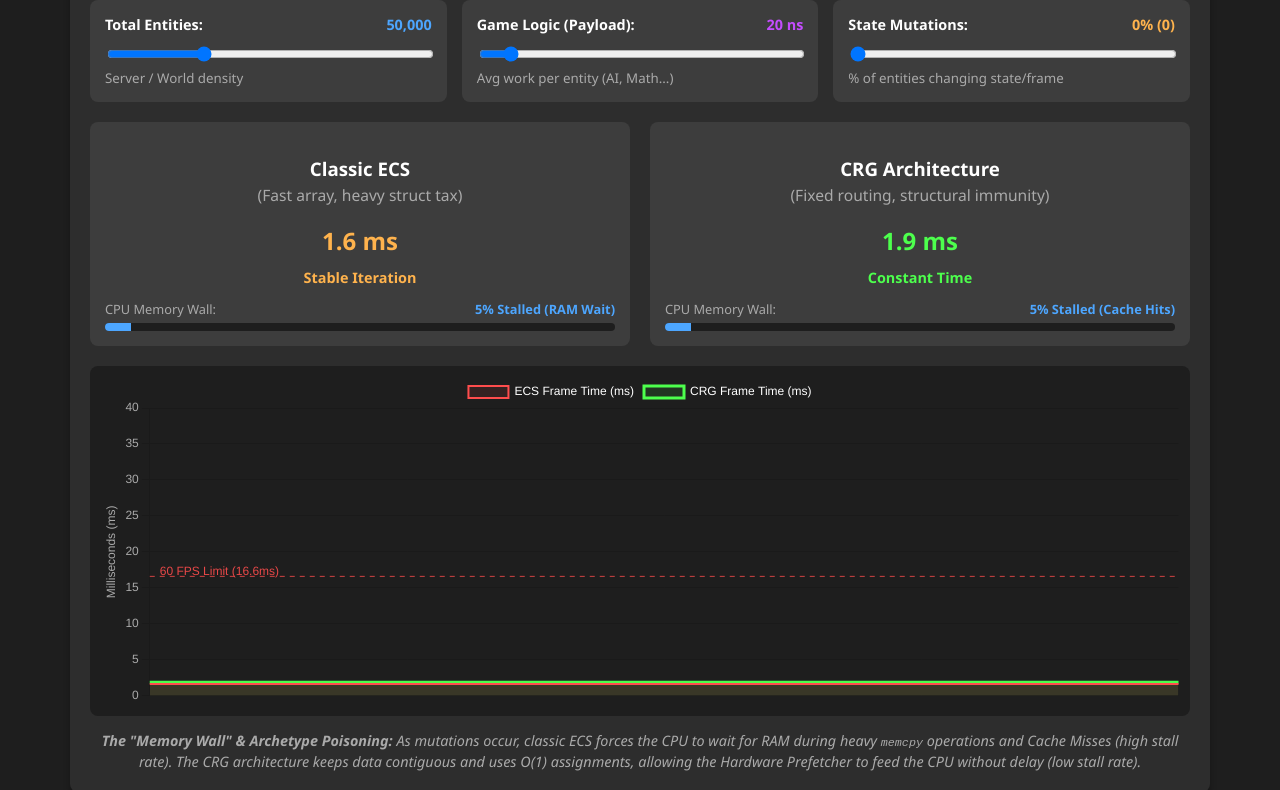
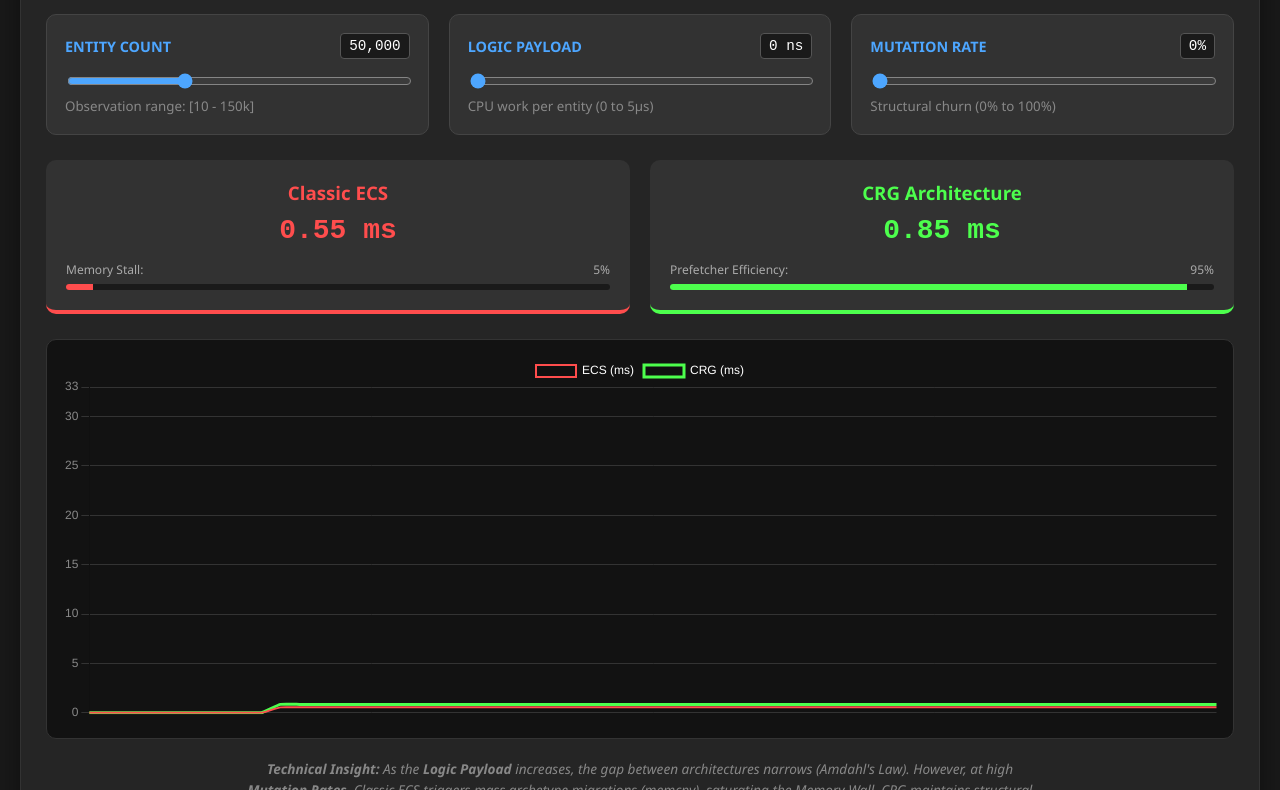
Before and after one commit to CT-74/CapabilityReconstructionGraph, a plain HTML site: page demo/final_simulator/index.html in a window 1280 px wide. Shown: the part 126-916 px from the top of the page. Drawn offline with nearby package versions, Linux system fonts and the light colour scheme.

Commit message:
updated simulator

```diff
--- a/demo/final_simulator/index.html
+++ b/demo/final_simulator/index.html
@@ -3,99 +3,87 @@
 <head>
     <meta charset="UTF-8">
     <meta name="viewport" content="width=device-width, initial-scale=1.0">
-    <title>Simulator: ECS vs CRG (Structural Immunity)</title>
+    <title>CRG Simulator: Extreme Stress Test</title>
     <script src="https://cdn.jsdelivr.net/npm/chart.js@3.9.1/dist/chart.min.js"></script>
     <style>
-        body { font-family: 'Segoe UI', Tahoma, Geneva, Verdana, sans-serif; background-color: #1e1e1e; color: #fff; margin: 0; padding: 20px; }
-        .container { max-width: 1100px; margin: 0 auto; background: #2d2d2d; padding: 20px; border-radius: 8px; box-shadow: 0 4px 6px rgba(0,0,0,0.3); }
-        h1 { text-align: center; color: #4da6ff; font-weight: 300; }
+        body { font-family: 'Segoe UI', Tahoma, Geneva, Verdana, sans-serif; background-color: #1a1a1a; color: #e0e0e0; margin: 0; padding: 20px; }
+        .container { max-width: 1200px; margin: 0 auto; background: #252525; padding: 25px; border-radius: 12px; box-shadow: 0 10px 30px rgba(0,0,0,0.5); border: 1px solid #333; }
+        h1 { text-align: center; color: #4da6ff; font-weight: 300; margin-bottom: 30px; text-transform: uppercase; letter-spacing: 2px; }
 
-        #errorLog { color: #ff4d4d; font-family: monospace; text-align: center; font-weight: bold; margin-bottom: 10px; }
+        .controls-grid { display: grid; grid-template-columns: repeat(3, 1fr); gap: 20px; margin-bottom: 25px; }
+        .control-panel { background: #323232; padding: 18px; border-radius: 10px; border: 1px solid #444; transition: border-color 0.3s; }
+        .control-panel:hover { border-color: #4da6ff; }
+        .slider-header { display: flex; justify-content: space-between; margin-bottom: 12px; align-items: center; }
+        .slider-header strong { font-size: 0.9em; color: #4da6ff; }
+        .val-badge { background: #1a1a1a; padding: 4px 8px; border-radius: 4px; font-family: monospace; font-size: 1.1em; color: #fff; border: 1px solid #555; }
 
-        .controls-grid { display: grid; grid-template-columns: repeat(3, 1fr); gap: 15px; margin-bottom: 20px; }
-        @media (max-width: 800px) { .controls-grid { grid-template-columns: 1fr; } }
+        input[type=range] { width: 100%; cursor: pointer; accent-color: #4da6ff; }
 
-        .control-panel { background: #3d3d3d; padding: 15px; border-radius: 8px; display: flex; flex-direction: column; }
-        .slider-header { display: flex; justify-content: space-between; margin-bottom: 10px; font-size: 0.9em; }
-        input[type=range] { width: 100%; cursor: pointer; }
+        .metrics { display: flex; justify-content: space-between; margin-bottom: 25px; gap: 20px; }
+        .metric-card { background: #323232; padding: 20px; border-radius: 10px; flex: 1; text-align: center; border-bottom: 4px solid #444; }
+        .metric-card.ecs { border-color: #ff4d4d; }
+        .metric-card.crg { border-color: #4dff4d; }
+        .metric-value { font-size: 28px; font-weight: bold; margin: 10px 0; font-family: monospace; }
 
-        .metrics { display: flex; justify-content: space-between; margin-bottom: 20px; gap: 20px; }
-        .metric-card { background: #3d3d3d; padding: 15px; border-radius: 8px; flex: 1; text-align: center; position: relative; }
-        .metric-value { font-size: 24px; font-weight: bold; margin-top: 10px; margin-bottom: 10px; }
-        .ecs-color { color: #ff4d4d; }
-        .crg-color { color: #4dff4d; }
+        .memory-wall-box { margin-top: 15px; text-align: left; }
+        .memory-label { font-size: 0.75em; color: #aaa; margin-bottom: 6px; display: flex; justify-content: space-between; }
+        .memory-bar-bg { width: 100%; height: 6px; background: #1a1a1a; border-radius: 3px; overflow: hidden; }
+        .memory-bar-fill { height: 100%; transition: width 0.2s cubic-bezier(0.4, 0, 0.2, 1); }
 
-        /* Memory Wall Visualization */
-        .memory-wall-label { font-size: 0.8em; color: #aaa; margin-bottom: 5px; display: flex; justify-content: space-between; }
-        .stall-warning { color: #ff4d4d; font-weight: bold; }
-        .stall-safe { color: #4da6ff; font-weight: bold; }
-        .memory-bar-bg { width: 100%; height: 8px; background: #1e1e1e; border-radius: 4px; overflow: hidden; }
-        .memory-bar-fill { height: 100%; transition: width 0.1s ease-out, background-color 0.1s ease-out; }
-
-        .chart-container { position: relative; height: 350px; width: 100%; background: #1e1e1e; border-radius: 8px; padding: 10px; box-sizing: border-box; }
-        .explanation { text-align: center; margin-top: 15px; font-style: italic; color: #aaa; font-size: 0.9em; line-height: 1.4; }
+        .chart-container { position: relative; height: 400px; width: 100%; background: #121212; border-radius: 10px; padding: 15px; box-sizing: border-box; border: 1px solid #333; }
+        .explanation { text-align: center; margin-top: 20px; font-style: italic; color: #888; font-size: 0.85em; line-height: 1.5; max-width: 800px; margin-left: auto; margin-right: auto; }
     </style>
 </head>
 <body>
 
 <div class="container">
-    <h1>Stability Benchmark: Classic ECS vs CRG</h1>
-
-    <div id="errorLog"></div>
+    <h1>CRG vs ECS: High-Frequency Mutation Stress Test</h1>
 
     <div class="controls-grid">
         <div class="control-panel">
             <div class="slider-header">
-                <label for="entitySlider"><strong>Total Entities:</strong></label>
-                <span id="entityValue" style="font-weight: bold; color: #4da6ff;">50,000</span>
+                <strong>ENTITY COUNT</strong>
+                <span id="entityValue" class="val-badge">50,000</span>
             </div>
-            <input type="range" id="entitySlider" min="10000" max="150000" step="10000" value="50000">
-            <small style="color: #aaa; margin-top: 5px;">Server / World density</small>
+            <input type="range" id="entitySlider" min="10" max="150000" step="10" value="50000">
+            <small style="color: #888;">Observation range: [10 - 150k]</small>
         </div>
 
         <div class="control-panel">
             <div class="slider-header">
-                <label for="logicSlider"><strong>Game Logic (Payload):</strong></label>
-                <span id="logicValue" style="font-weight: bold; color: #c44dff;">20 ns</span>
+                <strong>LOGIC PAYLOAD</strong>
+                <span id="logicValue" class="val-badge">20 ns</span>
             </div>
-            <input type="range" id="logicSlider" min="5" max="200" step="5" value="20">
-            <small style="color: #aaa; margin-top: 5px;">Avg work per entity (AI, Math...)</small>
+            <input type="range" id="logicSlider" min="0" max="5000" step="50" value="20">
+            <small style="color: #888;">CPU work per entity (0 to 5µs)</small>
         </div>
 
         <div class="control-panel">
             <div class="slider-header">
-                <label for="mutationSlider"><strong>State Mutations:</strong></label>
-                <span id="mutationValue" style="font-weight: bold; color: #ffb34d;">0%</span>
+                <strong>MUTATION RATE</strong>
+                <span id="mutationValue" class="val-badge">0%</span>
             </div>
-            <input type="range" id="mutationSlider" min="0" max="50" step="1" value="0">
-            <small style="color: #aaa; margin-top: 5px;">% of entities changing state/frame</small>
+            <input type="range" id="mutationSlider" min="0" max="100" step="1" value="0">
+            <small style="color: #888;">Structural churn (0% to 100%)</small>
         </div>
     </div>
 
     <div class="metrics">
-        <div class="metric-card">
-            <h3>Classic ECS <br><small style="font-weight: normal; color: #aaa;">(Fast array, heavy struct tax)</small></h3>
-            <div class="metric-value ecs-color" id="ecsStatus">0.0 ms</div>
-
-            <div class="memory-wall-label">
-                <span>CPU Memory Wall:</span>
-                <span id="ecsStallText">5% Stalled</span>
-            </div>
-            <div class="memory-bar-bg">
-                <div class="memory-bar-fill" id="ecsStallBar" style="width: 5%; background-color: #4da6ff;"></div>
+        <div class="metric-card ecs">
+            <h3 style="margin:0; color:#ff4d4d">Classic ECS</h3>
+            <div class="metric-value" id="ecsStatus" style="color:#ff4d4d">0.0 ms</div>
+            <div class="memory-wall-box">
+                <div class="memory-label"><span>Memory Stall:</span><span id="ecsStallText">5%</span></div>
+                <div class="memory-bar-bg"><div class="memory-bar-fill" id="ecsStallBar" style="width: 5%; background: #ff4d4d;"></div></div>
             </div>
         </div>
 
-        <div class="metric-card">
-            <h3>CRG Architecture <br><small style="font-weight: normal; color: #aaa;">(Fixed routing, structural immunity)</small></h3>
-            <div class="metric-value crg-color" id="crgStatus">0.0 ms</div>
-
-            <div class="memory-wall-label">
-                <span>CPU Memory Wall:</span>
-                <span id="crgStallText">8% Stalled</span>
-            </div>
-            <div class="memory-bar-bg">
-                <div class="memory-bar-fill" id="crgStallBar" style="width: 8%; background-color: #4da6ff;"></div>
+        <div class="metric-card crg">
+            <h3 style="margin:0; color:#4dff4d">CRG Architecture</h3>
+            <div class="metric-value" id="crgStatus" style="color:#4dff4d">0.0 ms</div>
+            <div class="memory-wall-box">
+                <div class="memory-label"><span>Prefetcher Efficiency:</span><span id="crgStallText">95%</span></div>
+                <div class="memory-bar-bg"><div class="memory-bar-fill" id="crgStallBar" style="width: 95%; background: #4dff4d;"></div></div>
             </div>
         </div>
     </div>
@@ -105,17 +93,11 @@
     </div>
 
     <div class="explanation">
-        <strong>The "Memory Wall" & Archetype Poisoning:</strong> As mutations occur, classic ECS forces the CPU to wait for RAM during heavy <code>memcpy</code> operations and Cache Misses (high stall rate). The CRG architecture keeps data contiguous and uses O(1) assignments, allowing the Hardware Prefetcher to feed the CPU without delay (low stall rate).
+        <strong>Technical Insight:</strong> As the <strong>Logic Payload</strong> increases, the gap between architectures narrows (Amdahl's Law). However, at high <strong>Mutation Rates</strong>, Classic ECS triggers mass archetype migrations (memcpy), saturating the Memory Wall. CRG maintains structural immunity via O(1) state resolution.
     </div>
 </div>
 
 <script>
-    window.onerror = function(message, source, lineno, colno, error) {
-        document.getElementById('errorLog').innerText = "SYSTEM ERROR: " + message;
-        return false;
-    };
-
-    try {
     const entitySlider = document.getElementById('entitySlider');
     const logicSlider = document.getElementById('logicSlider');
     const mutationSlider = document.getElementById('mutationSlider');
@@ -126,42 +108,19 @@
 
     const ecsStatus = document.getElementById('ecsStatus');
     const crgStatus = document.getElementById('crgStatus');
-
-        const ecsStallText = document.getElementById('ecsStallText');
     const ecsStallBar = document.getElementById('ecsStallBar');
-        const crgStallText = document.getElementById('crgStallText');
     const crgStallBar = document.getElementById('crgStallBar');
 
     const ctx = document.getElementById('performanceChart').getContext('2d');
-        const maxDataPoints = 50;
-
-        Chart.defaults.color = '#aaaaaa';
+    const maxDataPoints = 60;
 
     const chart = new Chart(ctx, {
         type: 'line',
         data: {
             labels: Array(maxDataPoints).fill(''),
             datasets: [
-                    {
-                        label: 'ECS Frame Time (ms)',
-                        borderColor: '#ff4d4d',
-                        backgroundColor: 'rgba(255, 77, 77, 0.1)',
-                        borderWidth: 2,
-                        data: Array(maxDataPoints).fill(1.15),
-                        fill: true,
-                        tension: 0.1,
-                        pointRadius: 0
-                    },
-                    {
-                        label: 'CRG Frame Time (ms)',
-                        borderColor: '#4dff4d',
-                        backgroundColor: 'rgba(77, 255, 77, 0.1)',
-                        borderWidth: 3,
-                        data: Array(maxDataPoints).fill(1.4),
-                        fill: true,
-                        tension: 0.1,
-                        pointRadius: 0
-                    }
+                { label: 'ECS (ms)', borderColor: '#ff4d4d', borderWidth: 2, data: Array(maxDataPoints).fill(0), fill: false, tension: 0.1, pointRadius: 0 },
+                { label: 'CRG (ms)', borderColor: '#4dff4d', borderWidth: 3, data: Array(maxDataPoints).fill(0), fill: false, tension: 0.1, pointRadius: 0 }
             ]
         },
         options: {
@@ -169,128 +128,63 @@
             responsive: true,
             maintainAspectRatio: false,
             scales: {
-                    y: {
-                        beginAtZero: true,
-                        max: 40,
-                        title: { display: true, text: 'Milliseconds (ms)' }
-                    },
+                y: { beginAtZero: true, max: 33, grid: { color: '#333' }, ticks: { color: '#888' } },
                 x: { display: false }
             },
-                plugins: { legend: { labels: { color: '#fff' } } }
-            },
-            plugins: [{
-                id: 'horizontalLine',
-                beforeDraw: function(chart) {
-                    try {
-                        const yAxis = chart.scales.y;
-                        if (!yAxis) return;
-
-                        const ctx = chart.ctx;
-                        const y16 = yAxis.getPixelForValue(16.6);
-                        if (isNaN(y16)) return;
-
-                        ctx.save();
-                        ctx.beginPath();
-                        ctx.moveTo(chart.chartArea.left, y16);
-                        ctx.lineTo(chart.chartArea.right, y16);
-                        ctx.lineWidth = 1;
-                        ctx.strokeStyle = 'rgba(255, 77, 77, 0.8)';
-                        ctx.setLineDash([5, 5]);
-                        ctx.stroke();
-                        ctx.fillStyle = 'rgba(255, 77, 77, 0.9)';
-                        ctx.fillText('60 FPS Limit (16.6ms)', chart.chartArea.left + 10, y16 - 5);
-                        ctx.restore();
-                    } catch (err) {}
+            plugins: { legend: { display: true, labels: { color: '#fff' } } }
         }
-            }]
     });
 
-        // --- HARDWARE PHYSICS CONSTANTS ---
-        const BASE_SYSTEM_OVERHEAD_MS = 0.5;
-        const ECS_ITERATION_NS = 3;
-        const CRG_ROUTING_NS = 8;
-
-        const ECS_ARCHETYPE_MOVE_MS = 0.0012;
-        const CRG_STATE_ASSIGN_MS = 0.000005;
-
-        let firstTick = true;
+    // Constants
+    const ECS_MEMCPY_TAX_MS = 0.0015; // Cost of moving 1 entity between archetypes
+    const CRG_ROUTING_TAX_NS = 6;     // Fixed nanosecond cost per entity for routing
+    const BASE_OS_MS = 0.4;
 
     setInterval(() => {
-            if (!chart || !chart.data) return;
+        const n = parseInt(entitySlider.value);
+        const logic = parseInt(logicSlider.value);
+        const mutPct = parseInt(mutationSlider.value);
+        const mutCount = Math.floor(n * (mutPct / 100));
 
-            if (firstTick) {
-                chart.resize();
-                firstTick = false;
-            }
+        entityDisplay.innerText = n.toLocaleString();
+        logicDisplay.innerText = logic + " ns";
+        mutationDisplay.innerText = mutPct + "%";
 
-            const entities = parseInt(entitySlider.value);
-            const logicNs = parseInt(logicSlider.value);
-            const mutationPct = parseInt(mutationSlider.value);
+        // PHYSICS ENGINE
+        // ECS: Linear logic + Archetype relocation tax
+        let ecsLogicTime = (n * (logic + 3)) / 1000000;
+        let ecsMutationTax = mutCount * ECS_MEMCPY_TAX_MS;
+        let ecsChaos = mutPct > 2 ? Math.random() * (ecsMutationTax * 0.2) : 0;
+        let ecsTotal = BASE_OS_MS + ecsLogicTime + ecsMutationTax + ecsChaos;
 
-            const absoluteMutations = Math.floor(entities * (mutationPct / 100));
+        // CRG: Linear logic + Fixed routing tax (Mutation is O(1) so it costs ~0)
+        let crgLogicTime = (n * (logic + 3 + CRG_ROUTING_TAX_NS)) / 1000000;
+        let crgMutationTax = (mutCount * 5) / 1000000; // Almost zero
+        let crgTotal = BASE_OS_MS + crgLogicTime + crgMutationTax;
 
-            entityDisplay.innerText = entities.toLocaleString();
-            logicDisplay.innerText = logicNs + " ns";
-            mutationDisplay.innerText = mutationPct + "% (" + absoluteMutations.toLocaleString() + ")";
+        // STALL CALCULATION (Visual only)
+        let stallFactor = (ecsMutationTax / (ecsTotal + 0.1)) * 100;
+        ecsStallBar.style.width = Math.min(100, 5 + stallFactor) + "%";
+        document.getElementById('ecsStallText').innerText = Math.floor(Math.min(98, 5 + stallFactor)) + "%";
 
-            const ECS_COST_PER_ENTITY_MS = (logicNs + ECS_ITERATION_NS) / 1000000;
-            const CRG_COST_PER_ENTITY_MS = (logicNs + CRG_ROUTING_NS) / 1000000;
+        crgStallBar.style.width = "95%"; // CRG prefetcher is always efficient
 
-            // Compute CPU WORK vs MEMORY STALL for ECS
-            let ecsComputeTime = BASE_SYSTEM_OVERHEAD_MS + (entities * ECS_COST_PER_ENTITY_MS);
-            let ecsStallTime = (absoluteMutations * ECS_ARCHETYPE_MOVE_MS) + (mutationPct > 1 ? (Math.random() * (absoluteMutations * 0.0004)) : 0);
-            let ecsTotalTime = ecsComputeTime + ecsStallTime;
+        // UPDATE UI
+        ecsStatus.innerText = ecsTotal.toFixed(2) + " ms";
+        crgStatus.innerText = crgTotal.toFixed(2) + " ms";
 
-            // Compute CPU WORK vs MEMORY STALL for CRG
-            let crgComputeTime = BASE_SYSTEM_OVERHEAD_MS + (entities * CRG_COST_PER_ENTITY_MS);
-            let crgStallTime = absoluteMutations * CRG_STATE_ASSIGN_MS; // Almost zero latency
-            let crgTotalTime = crgComputeTime + crgStallTime;
+        // Update Chart
+        chart.data.datasets[0].data.shift();
+        chart.data.datasets[0].data.push(ecsTotal);
+        chart.data.datasets[1].data.shift();
+        chart.data.datasets[1].data.push(crgTotal);
 
-            if(ecsTotalTime > 50) ecsTotalTime = 45 + Math.random() * 5;
-
-            // Calculate Stall Percentages
-            let ecsStallPct = Math.min(95, Math.max(5, (ecsStallTime / ecsTotalTime) * 100));
-            let crgStallPct = Math.min(95, Math.max(5, (crgStallTime / crgTotalTime) * 100));
-
-            // UI Update: Main Times
-            if (ecsTotalTime > 16.6) {
-                ecsStatus.innerHTML = `${ecsTotalTime.toFixed(1)} ms <br><small style="color: #ff4d4d; font-size: 0.6em;">Archetype Poisoning</small>`;
-                ecsStatus.style.color = '#ff4d4d';
-            } else {
-                ecsStatus.innerHTML = `${ecsTotalTime.toFixed(1)} ms <br><small style="color: #ffb34d; font-size: 0.6em;">Stable Iteration</small>`;
-                ecsStatus.style.color = '#ffb34d';
-            }
-            crgStatus.innerHTML = `${crgTotalTime.toFixed(1)} ms <br><small style="color: #4dff4d; font-size: 0.6em;">Constant Time</small>`;
-
-            // UI Update: Memory Wall Bars
-            ecsStallText.innerText = `${ecsStallPct.toFixed(0)}% Stalled (RAM Wait)`;
-            ecsStallBar.style.width = `${ecsStallPct}%`;
-            ecsStallText.className = ecsStallPct > 30 ? 'stall-warning' : 'stall-safe';
-            ecsStallBar.style.backgroundColor = ecsStallPct > 30 ? '#ff4d4d' : '#4da6ff';
-
-            crgStallText.innerText = `${crgStallPct.toFixed(0)}% Stalled (Cache Hits)`;
-            crgStallBar.style.width = `${crgStallPct}%`;
-            crgStallText.className = 'stall-safe';
-            crgStallBar.style.backgroundColor = '#4da6ff';
-
-            // Chart Update
-            chart.data.labels.shift();
-            chart.data.labels.push('');
-
-            chart.data.datasets[0].data.shift();
-            chart.data.datasets[0].data.push(ecsTotalTime);
-
-            chart.data.datasets[1].data.shift();
-            chart.data.datasets[1].data.push(crgTotalTime);
+        // Auto-scale Y axis if we go boom
+        if (ecsTotal > 30) chart.options.scales.y.max = Math.ceil(ecsTotal * 1.2);
+        else chart.options.scales.y.max = 33;
 
         chart.update();
-
     }, 100);
-
-    } catch (criticalError) {
-        document.getElementById('errorLog').innerText = "FATAL ERROR: " + criticalError.message;
-    }
 </script>
-
 </body>
 </html>
```
Lines whose indentation alone changed are shown as unchanged.
